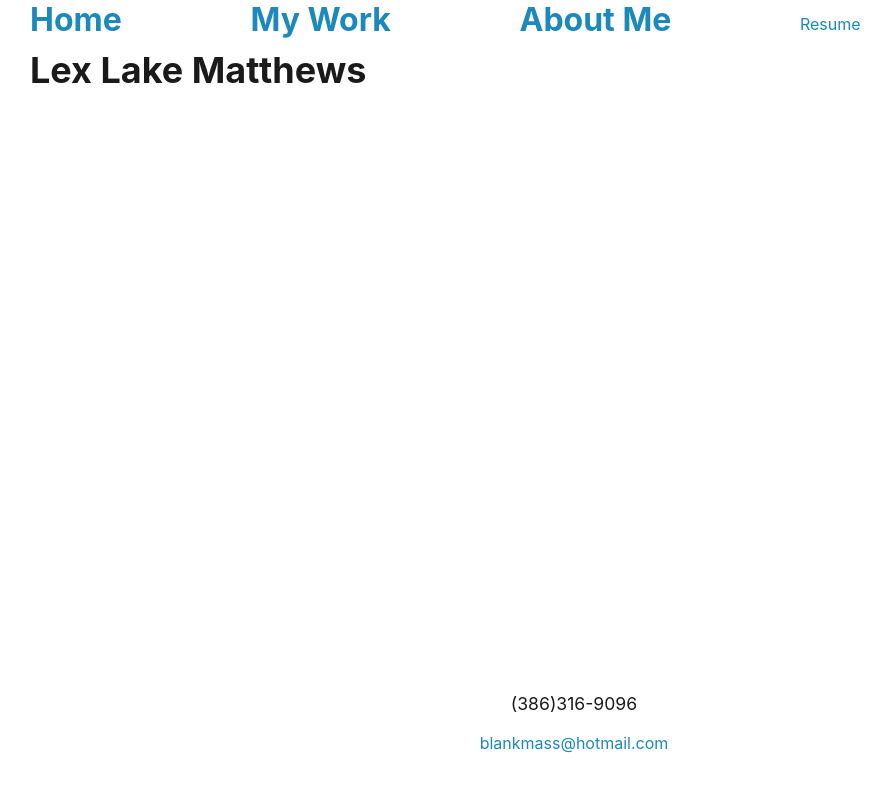
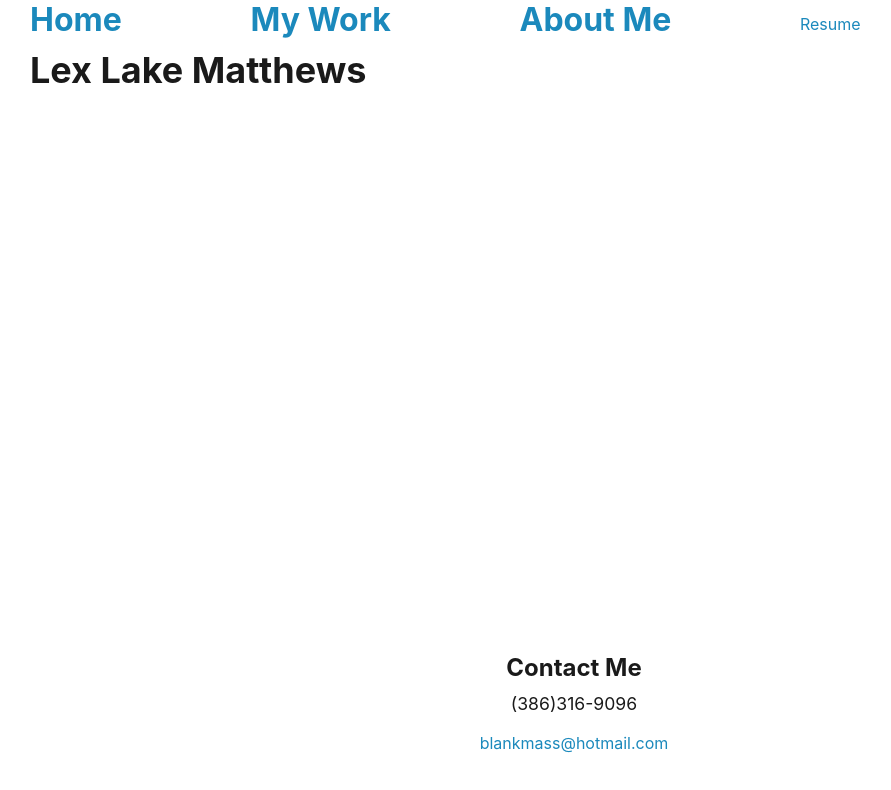
Before and after one commit to ArchRascal2988/MeeReactPortfolio, a React (Create React App) app in the folder client/: page / in a window 1280 px wide. Shown: the top 790 px of the page, without its empty margins (66-957 px from the left). Built offline with nearby package versions, Linux system fonts and the light colour scheme.

Commit message:
bugfixes

```diff
--- a/client/src/componets/footer/index.js
+++ b/client/src/componets/footer/index.js
@@ -2,7 +2,8 @@ import React from 'react';
 
 const Footer= ()=>{
     return (
-        <footer className="w-100 mt-auto p-4">
+        <footer className="w-100 mt-auto text-center p-4">
+            <h4>Contact Me</h4>
             <div className="container text-center mb-5">
                 <p>(386)316-9096</p>
                 <a href= "blankmass@hotmail.com">blankmass@hotmail.com</a>
--- a/client/src/componets/projectCard/index.js
+++ b/client/src/componets/projectCard/index.js
@@ -1,13 +1,17 @@
 import React from "react";
 
 const Project= (props)=>{
-    <div>
-        <img src={props.imgSrc}></img>
+    return(
         <div>
-            <h3>{props.name}</h3>
-            <h4>{props.languages}</h4>
+        <a href={props.link}>
+            <img src={props.imgSrc}></img>
+            <div>
+                <h3>{props.name}</h3>
+                <h4>{props.languages}</h4>
+            </div>
+        </a>
         </div>
-    </div>
+    );
 }
 
 export default Project;
--- a/client/src/pages/About.js
+++ b/client/src/pages/About.js
@@ -1,4 +1,5 @@
 import React from 'react';
+import Bio from '../componets/bio/index'
 
 const About= () =>{
     return (
--- a/client/src/pages/Work.js
+++ b/client/src/pages/Work.js
@@ -1,7 +1,9 @@
 import React from 'react';
+import Project from '../componets/projectCard'
 
 const projNames= ["gitGud", "savepoint", "UT Browser Game", "UT", "UT"];
-const projPaths=['../assets/gitGudSS.png', '../savepoint.jpg', '', '', ''];
+const imgPaths=['../assets/gitGudSS.png', '../savepoint.jpg', '', '', ''];
+const projLinks=['https://mysterious-atoll-10250.herokuapp.com/landing/login', 'https://canro2b.github.io/gitGud/']
 const langs= ["HTML/CSS, JS", "Handlebars/CSS, JS, SQL", '', '', '']
 
 const Work= () =>{
@@ -9,7 +11,8 @@ const Work= () =>{
         <main>
              <div>
                 {projNames.map((proj, index)=>{
-                    return <Project name={proj} imgSrc={projPaths[index]} languages={langs[index]} />
+                    return <Project key={index}
+                    name={proj} imgSrc={imgPaths[index]} link={projLinks[index]} languages={langs[index]} />
                 })}
             </div>
         </main>
```
